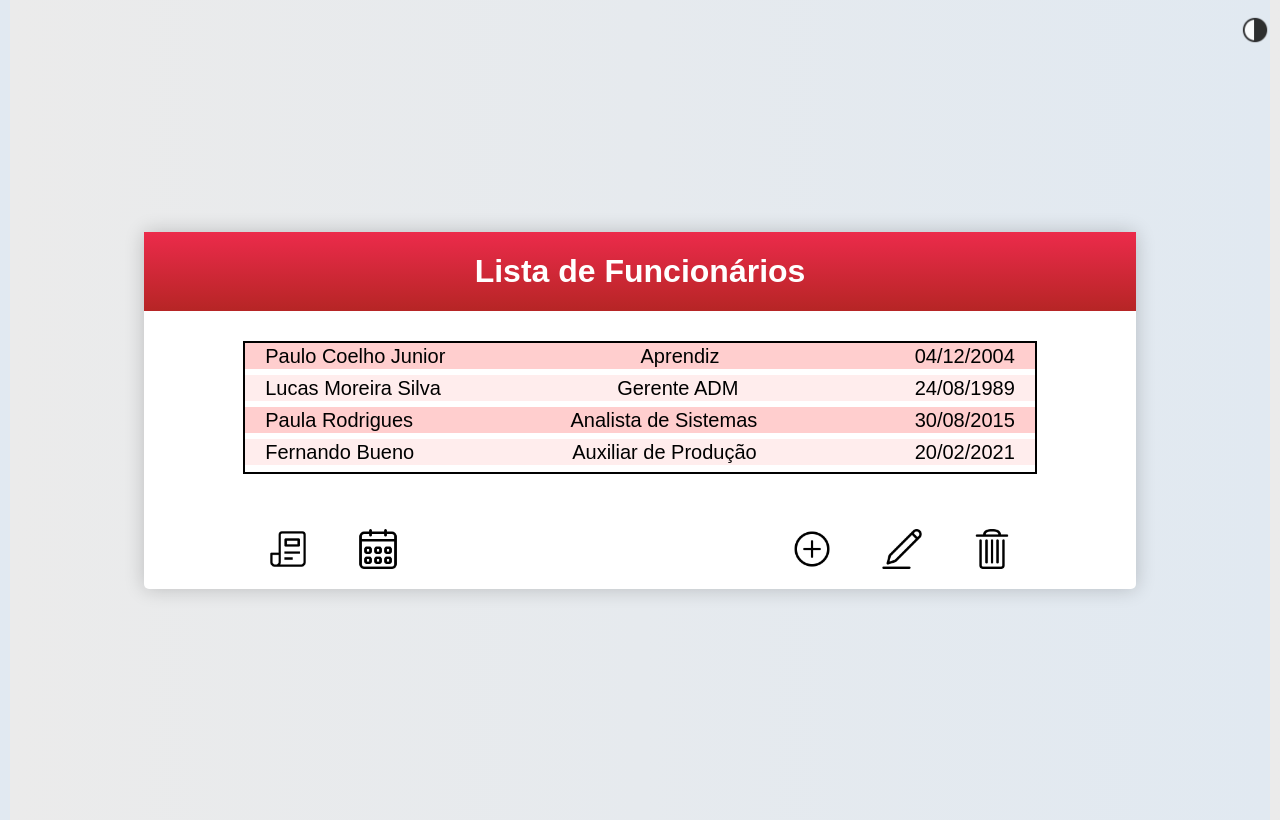
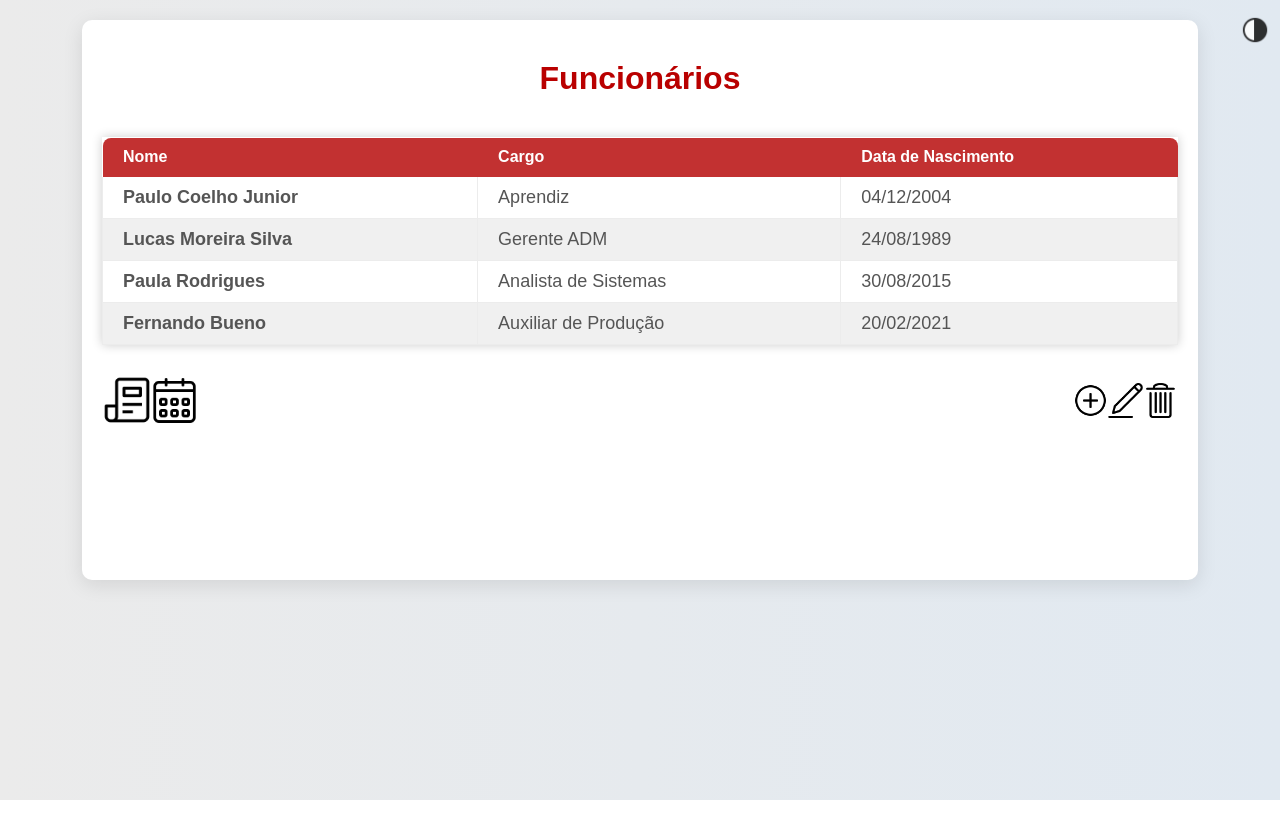
Before and after one commit to V1N1nam/Django, a Django app: page /main/ in a window 1280 px wide. Run offline with Django 5.2, Linux system fonts and the light colour scheme; data comes from the database, SQL or seed files in the repository.

Commit message:
melhoria design  e estrutura da tablea main e relatorio

```diff
--- a/app/static/app/css/main.css
+++ b/app/static/app/css/main.css
@@ -1,168 +1,152 @@
-html, body {
-    height: 100%;
-    margin: 10px;
-    display: flex;
-    flex-direction: column;
-    font-family: Arial;
-}
-
-.abc{
-    color: #000;
-    font-size: 30px;
-}
-
-a{
-    color: #000000;
-    text-decoration: none;
-}
-
-.mainContainer{
-    display: flex;
-    flex-direction: column;
-    align-items: center;
-    width: 80%;
-    margin: auto;
-    height: auto; /* Deixe a altura do conteúdo determinar a altura do body */
-    border-radius: 5px;
-    padding: 0 0 5px 0;
-    border: none;
-    box-shadow: 0 0 20px 0 rgba(0, 0, 0, 0.2);
-    text-align: center;
-    background-color: white;
-}
-
-.containerHeader{
-    display: flex;
-    flex-direction: row;
-    justify-content: center;
-    align-items: center;
-    width: 100%;
-    height: 100px;
-    margin: 0 0 30px 0;
-    color: white;
-    background-image: linear-gradient(to top, rgb(182, 37, 37), rgb(236, 43, 75));
-}
-
-.funcionariosNomes{
-    list-style-type: none;
+* {
+    margin: 0;
     padding: 0;
-    margin: 0;
-    width: 80%;
-    height: 100%;
-    display: flex;
-    flex-direction: column;
-    align-items: center;
-    border: 2px solid black;
     box-sizing: border-box;
 }
 
-.funcionarioOuterDiv{
+body {
+    font-family: 'Arial', sans-serif;
+    background-color: #f4f4f9;
+    color: #333;
     display: flex;
-    flex-direction: column;
-    align-items: center;
-    width: 100%;
-    height: 100%;
+    justify-content: center;
+    margin: 20px;
 }
 
-.funcionarioContainer{
-    display: flex;
-    flex-direction: row;
-    align-items: center;
-    justify-content: space-between;
-    width: 100%;
-    height: 80%;
-    background-color: transparent;
-    margin: 0;
-    padding: 2px 0;
-    cursor: pointer;
-    box-sizing: border-box;
-}
-
-.funcionarioContainer:hover{
-    background-color: rgb(190, 191, 201);
-}
-
-.funcionariosNomes li{
-    font-size: 20px;
-    margin: 0 20px;
-}
-
-.funcionarioOuterDiv:nth-child(odd) .funcionarioContainer {
-    background-color: #ffcece; /* Cor para linhas ímpares */
-    transition: background-color 0.3s;
-}
-
-.funcionarioOuterDiv:nth-child(even) .funcionarioContainer {
-    background-color: #ffeded; /* Cor para linhas pares */
-    transition: background-color 0.3s;
-}
-
-.funcionarioOuterDiv:hover .funcionarioContainer {
-    background-color: rgb(255, 129, 129);
-}
-
-.infoUser span{
-    text-decoration: underline;
-}
-
-.skills{
-    display: flex;
-    justify-content: center;
-    list-style-type: none;
-    gap: 10px;
-    padding: 0;
-    margin: 25px 0 20px 0;
+/* Estilizando o container principal */
+.mainContainer {
+    width: 90%;
+    min-height: 70vh;
+    max-width: 1200px;
+    background-color: white;
+    border-radius: 10px;
+    box-shadow: 0 5px 20px rgba(0, 0, 0, 0.1);
+    padding: 20px;
     text-align: center;
 }
 
-.skills li {
-    padding: 5px 10px;
-    background-color: lightgray;
-    border-radius: 3px;
+.mainContainer h1 {
+    margin: 20px 0 40px 0;
+    font-weight: bold;
+    color: #b90000;
 }
 
-.actions{
-    display: flex;
-    margin: 40px 0 0 0;
-    width: 80%;
-    justify-content: space-between;
+.funcionariosNomes {
+    width: 100%;
+    border-collapse: collapse;
+    margin-bottom: 30px;
+    box-shadow: 0 0 10px rgba(0, 0, 0, 0.2);
 }
 
-.actionsRight, .actionsLeft{
-    display: flex;
-    flex-direction: row;
-    align-items: center;
+.funcionariosNomes thead th {
+    background-color: #c23131;
+    color: #ffffff;
+    border-color: transparent;
 }
 
-.actions button{
-    cursor: pointer;
-    border: none;
-    border-radius: 4px;
-    font-size: 25px;
+.funcionariosNomes thead th:first-child {
+    border-radius: 8px 0 0 0;
 }
 
-.actions button{
-    display: flex;
-    justify-content: center;
-    align-items: center;
-    cursor: pointer;
-    border-radius: 5px;
-    background-color: transparent;
-    transition: .3s;
-    padding: 5px;
-    margin: 10px 20px;
+.funcionariosNomes thead th:last-child {
+    border-radius: 0 8px 0 0;
 }
 
-.actions button:hover{
-    opacity: 90%;
+.funcionariosNomes th, .funcionariosNomes td {
+    padding: 10px 20px;
+    text-align: left;
+    border: 1px solid #ececec;
 }
 
-.actions button img{
-    width: 40px;
-    margin: 0;
-    object-fit: cover;
+.funcionariosNomes th {
+    background-color: #f0f0f0;
+    font-weight: bold;
 }
 
-.deleteBtn img{
+.funcionariosNomes tr:nth-child(even) {
+    background-color: #f0f0f0;
+}
+
+.funcionariosNomes tr:nth-child(odd) {
+    background-color: #ffffff;
+}
+
+.funcionariosNomes tr:hover {
+    background-color: #e0e0e0;
+    cursor: pointer;
+}
+
+.funcionarioOuterDiv {
+    text-decoration: none;
+    color: inherit;
+}
+
+.infoUser {
+    font-size: 18px;
+    color: #555;
+}
+
+.infoUser:first-child {
+    font-weight: bold;
+}
+
+
+/* Estilizando ações */
+.actions {
+    display: flex;
+    justify-content: space-between;
+    margin-top: 20px;
+}
+
+.actionsRight, .actionsLeft {
+    display: flex;
+}
+
+button {
+    background-color: transparent;
+    border: none;
+    cursor: pointer;
+    transition: transform 0.3s;
+}
+
+button img {
+    width: 40px;
+}
+
+button:hover {
+    transform: scale(1.1);
+}
+
+.addBtn img, .editBtn img, .deleteBtn img {
+    width: 35px;
+}
+
+/* Botão do relatório */
+.reportBtn img {
+    width: 50px;
+}
+
+.calendarBtn img {
     width: 45px;
 }
+
+/* Responsividade */
+@media (max-width: 768px) {
+    .funcionarioContainer {
+        flex-direction: column;
+        align-items: flex-start;
+    }
+
+    .infoUser {
+        text-align: left;
+        margin-bottom: 10px;
+    }
+
+    .actions {
+        flex-direction: column;
+    }
+
+    button {
+        margin-bottom: 15px;
+    }
+}
--- a/app/templates/main.html
+++ b/app/templates/main.html
@@ -11,26 +11,27 @@
 
 {% block content %}
     <div class="mainContainer">
-        <div class="containerHeader">
-            <h1>Lista de Funcionários</h1>
-        </div>
-        <ul class="funcionariosNomes">
-            {% for funcionario in funcionarios %}
-                <a class="funcionarioOuterDiv" href="{% url 'funcionario_detail' funcionario.id %}">
-                    <div class="funcionarioContainer">
-                        <li class="infoUser">
-                            {{ funcionario.nome }}
-                        </li>
-                        <li class="infoUser">
-                            {{ funcionario.cargo }}
-                        </li>
-                        <li class="infoUser">
-                            {{ funcionario.data_nascimento|date:"d/m/Y" }}
-                        </li>
-                    </div>
-                </a>
-            {% endfor %}
-        </ul>
+        <h1>Funcionários</h1>
+
+        <table class="funcionariosNomes">
+            <thead>
+                <tr>
+                    <th>Nome</th>
+                    <th>Cargo</th>
+                    <th>Data de Nascimento</th>
+                </tr>
+            </thead>
+            <tbody>
+                {% for funcionario in funcionarios %}
+                <tr class="funcionarioOuterDiv" onclick="window.location='{% url 'funcionario_detail' funcionario.id %}'">
+                    <td class="infoUser">{{ funcionario.nome }}</td>
+                    <td class="infoUser">{{ funcionario.cargo }}</td>
+                    <td class="infoUser">{{ funcionario.data_nascimento|date:"d/m/Y" }}</td>
+                </tr>
+                {% endfor %}
+            </tbody>
+        </table>
+
 
         <div class="actions">
             <div class="actionsRight">
```
Also changed, not shown: app/static/app/css/relatorio.css (+2 -7 lines).
